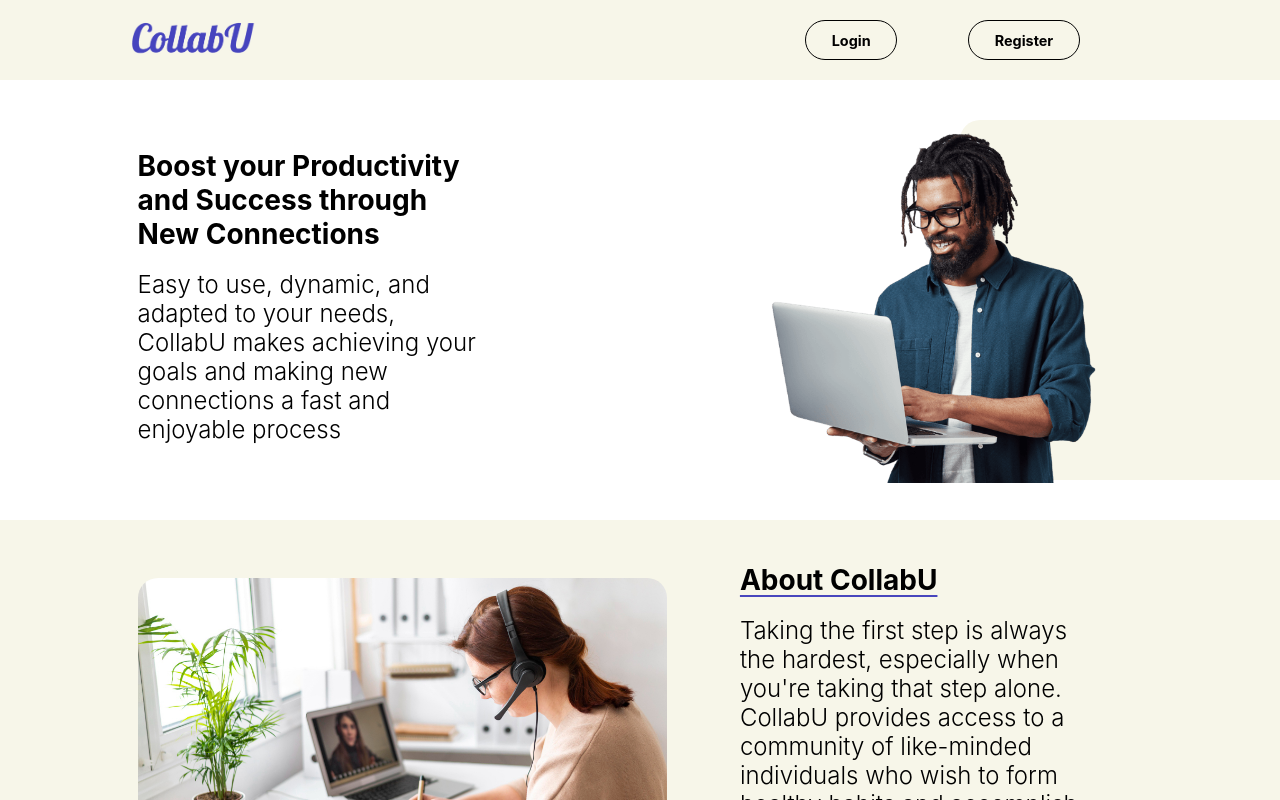
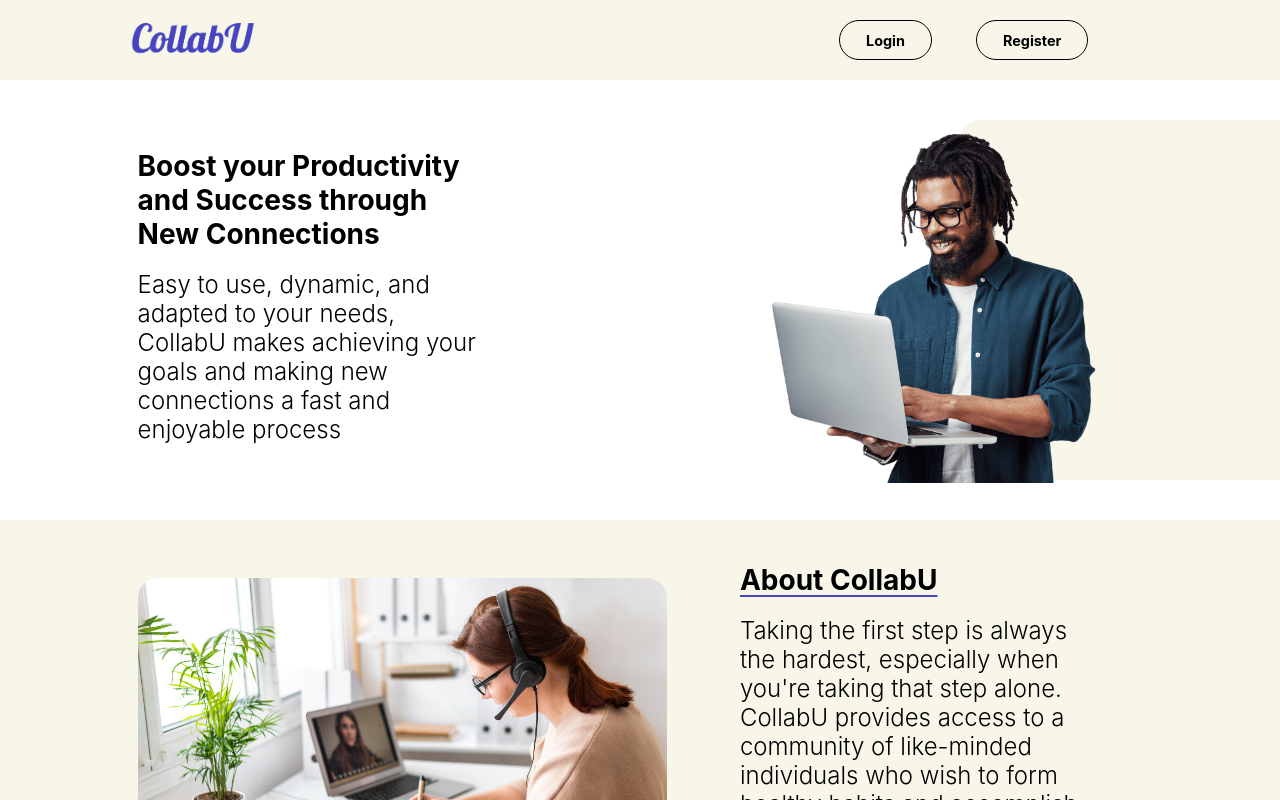
Before and after one commit to Workday-Pod-4/CollabU, a React (Vite) app in the folder capstone-project/ui/: page / in a window 1280 px wide. Shown: the top 800 px of the page. Built offline with nearby package versions, Linux system fonts and the light colour scheme.

Commit message:
adding shortcut icon

```diff
--- a/capstone-project/ui/index.html
+++ b/capstone-project/ui/index.html
@@ -5,6 +5,8 @@
     <meta name="viewport" content="width=device-width, initial-scale=1.0" />
     <script src="https://sdk.twilio.com/js/video/releases/2.21.0/twilio-video.min.js"></script>
     <link rel="stylesheet" href="https://cdnjs.cloudflare.com/ajax/libs/font-awesome/4.7.0/css/font-awesome.min.css">
+    <link rel="shortcut icon" href="./src/assets/CollabU-header.png">
+
     <title>CollabU</title>
   </head>
   <body>
--- a/capstone-project/ui/src/components/NavLinks/NavLinks.css
+++ b/capstone-project/ui/src/components/NavLinks/NavLinks.css
@@ -27,7 +27,8 @@
     justify-content: center;
     align-items: center;
     font-weight: 700;
-    width: 10vw;
+    width: auto;
+
     height: 5vh;
 }
 
```
Also changed, not shown: capstone-project/ui/src/assets/CollabU-header.png (added).
